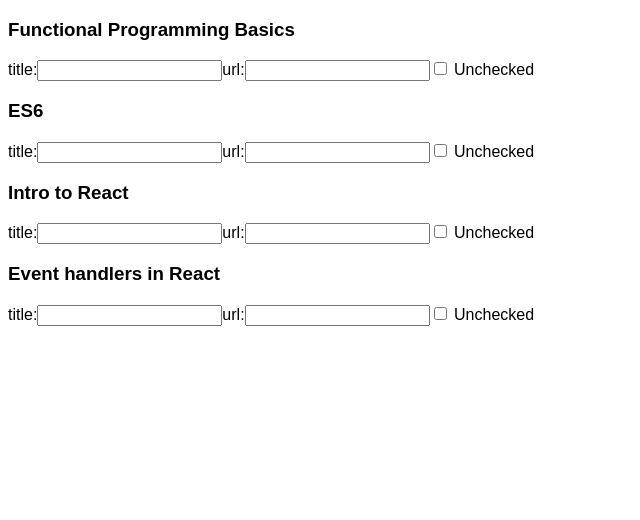
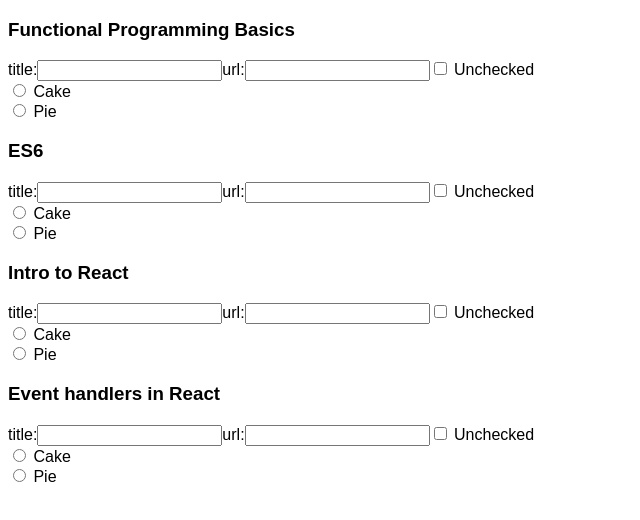
Before and after one commit to nathanrodman/bookmark-manager, a React (Create React App) app: page / in a window 1280 px wide. Shown: the top 520 px of the page, without its empty margins (0-640 px from the left). Built offline with nearby package versions, Linux system fonts and the light colour scheme.

Commit message:
Added pie and cake radio buttons, still need to add event handler

```diff
--- a/src/Subject.js
+++ b/src/Subject.js
@@ -29,7 +29,6 @@
     this.setState(prevState => ({
       checkBox: !prevState.checkBox
     }));
-    console.log(this.state.checkBox);
   }
 
   render() {
@@ -58,6 +57,10 @@
           </label>
           <input type="checkbox" onChange={this.handleCheckBox.bind(this)} /> {this.state.checkBox ? "Checked" : "Unchecked"}
         </form>
+        <form>
+          <input type="radio" name="dessert" value="cake"/> Cake <br/>
+          <input type="radio" name="dessert" value="pie"/> Pie <br/>
+        </form>
       </div>
     );
   }
```
